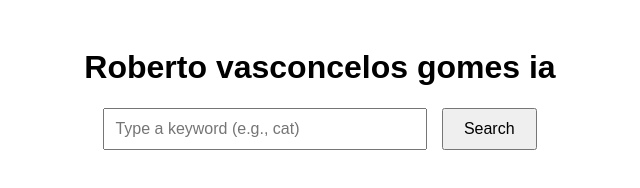
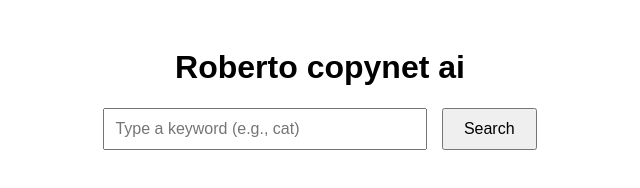
Before and after one commit to Robertovgomes22/meu-teste, a plain HTML site: page index.html in a window 1280 px wide. Shown: the whole page, without its empty margins (320-960 px from the left). Drawn offline with Linux system fonts and the light colour scheme.

Commit message:
Update index.html

```diff
--- a/index.html
+++ b/index.html
@@ -3,7 +3,7 @@
 <head>
   <meta charset="UTF-8">
   <meta name="viewport" content="width=device-width, initial-scale=1.0">
-  <title>Roberto v gomes IA</title>
+  <title>Roberto IA</title>
   <style>
     body {
       font-family: Arial, sans-serif;
@@ -41,7 +41,7 @@
   </style>
 </head>
 <body>
-  <h1>Roberto vasconcelos gomes ia</h1>
+  <h1>Roberto copynet ai</h1>
   <input type="text" id="searchQuery" placeholder="Type a keyword (e.g., cat)">
   <button onclick="searchImages()">Search</button>
   <div class="image-gallery" id="imageGallery"></div>
```
